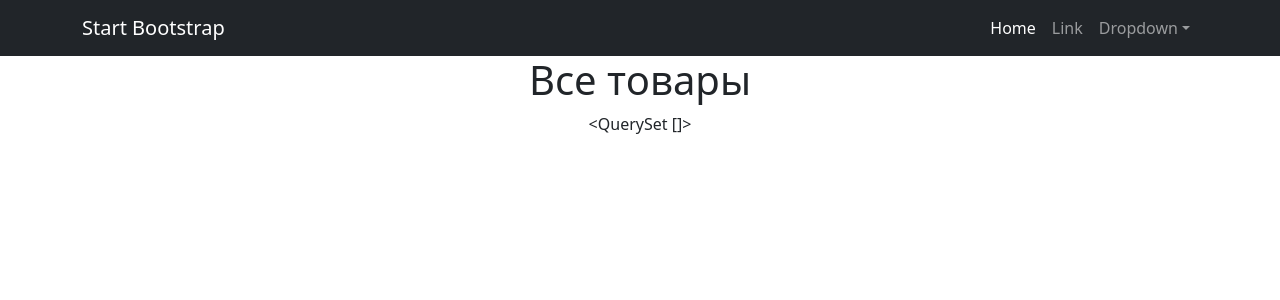
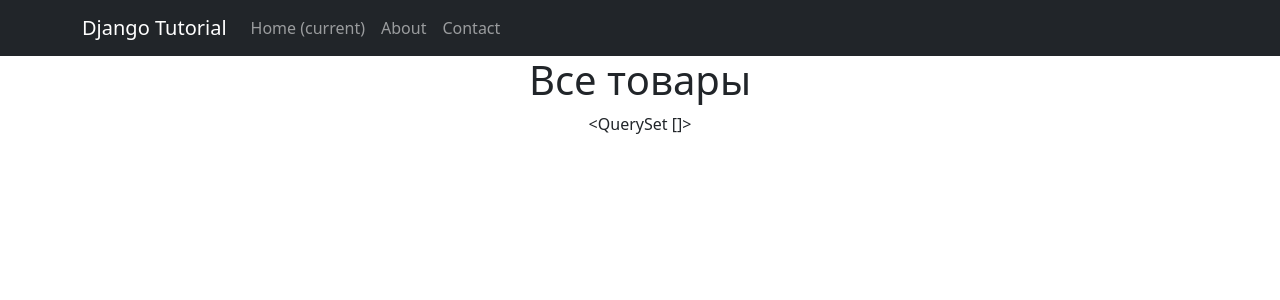
Before and after one commit to DS-975/D3_P3_master_develop, a Django app: page /products/ in a window 1280 px wide. Shown: the top 300 px of the page. Run offline with Django 4.2, Linux system fonts and the light colour scheme; data that the repository does not hold is empty; some libraries are stand-ins or nearby versions.

Commit message:
(develop)_Отредактировал_defauld.html_шабку_(D3.2)_(09.12.2023_21:40)

```diff
--- a/project/templates/flatpages/defauld.html
+++ b/project/templates/flatpages/defauld.html
@@ -5,7 +5,7 @@
         <meta name="viewport" content="width=device-width, initial-scale=1, shrink-to-fit=no" />
         <meta name="description" content="" />
         <meta name="author" content="" />
-        <title>Bare - Start Bootstrap Template</title>
+        <title>Bare - Django Tutorial`</title>
 
         <!-- Подгружаем стили-->
         {% load static %}
@@ -15,22 +15,27 @@
     </head>
     <body>
         <!-- Responsive navbar-->
-        <nav class="navbar navbar-expand-lg navbar-dark bg-dark">
+        <nav class="navbar navbar-expand-lg navbar-dark bg-dark static-top">
             <div class="container">
-                <a class="navbar-brand" href="#">Start Bootstrap</a>
-                <button class="navbar-toggler" type="button" data-bs-toggle="collapse" data-bs-target="#navbarSupportedContent" aria-controls="navbarSupportedContent" aria-expanded="false" aria-label="Toggle navigation"><span class="navbar-toggler-icon"></span></button>
-                <div class="collapse navbar-collapse" id="navbarSupportedContent">
-                    <ul class="navbar-nav ms-auto mb-2 mb-lg-0">
-                        <li class="nav-item"><a class="nav-link active" aria-current="page" href="#">Home</a></li>
-                        <li class="nav-item"><a class="nav-link" href="#">Link</a></li>
-                        <li class="nav-item dropdown">
-                            <a class="nav-link dropdown-toggle" id="navbarDropdown" href="#" role="button" data-bs-toggle="dropdown" aria-expanded="false">Dropdown</a>
-                            <ul class="dropdown-menu dropdown-menu-end" aria-labelledby="navbarDropdown">
-                                <li><a class="dropdown-item" href="#">Action</a></li>
-                                <li><a class="dropdown-item" href="#">Another action</a></li>
-                                <li><hr class="dropdown-divider" /></li>
-                                <li><a class="dropdown-item" href="#">Something else here</a></li>
-                            </ul>
+                <a class="navbar-brand" href="#">Django Tutorial</a>
+                <button class="navbar-toggler" type="button" data-bs-toggle="collapse"
+                        data-target="#navbarResponsive"
+                        aria-controls="navbarResponsive" aria-expanded="false"
+                        aria-label="Toggle navigation">
+                    <span class="navbar-toggler-icon"></span>
+                </button>
+                <div class="collapse navbar-collapse" id="navbarResponsive">
+                    <ul class="navbar-nav mb-auto">
+                        <li class="nav-item active">
+                            <a class="nav-link" href="#">Home
+                                <span class="sr-only">(current)</span>
+                            </a>
+                        </li>
+                        <li class="nav-item">
+                            <a class="nav-link" href="/about/">About</a>
+                        </li>
+                        <li class="nav-item">
+                            <a class="nav-link" href="/contacts/">Contact</a>
                         </li>
                     </ul>
                 </div>
```
